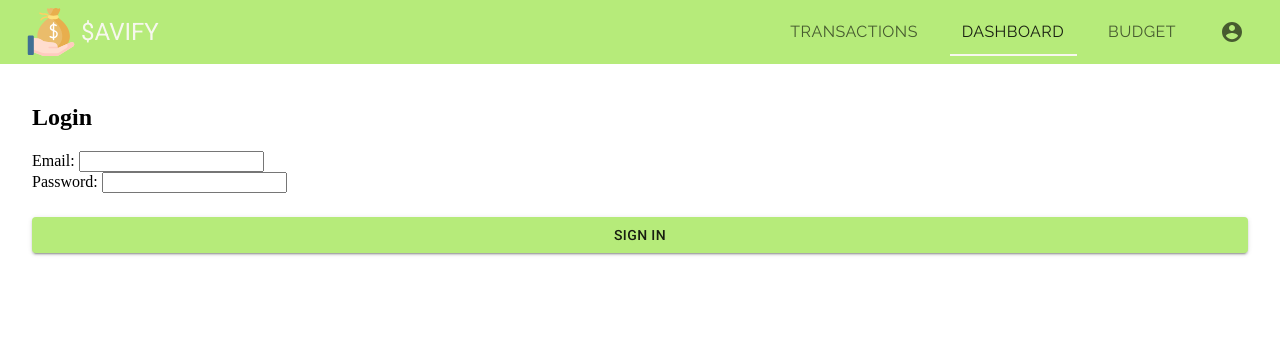
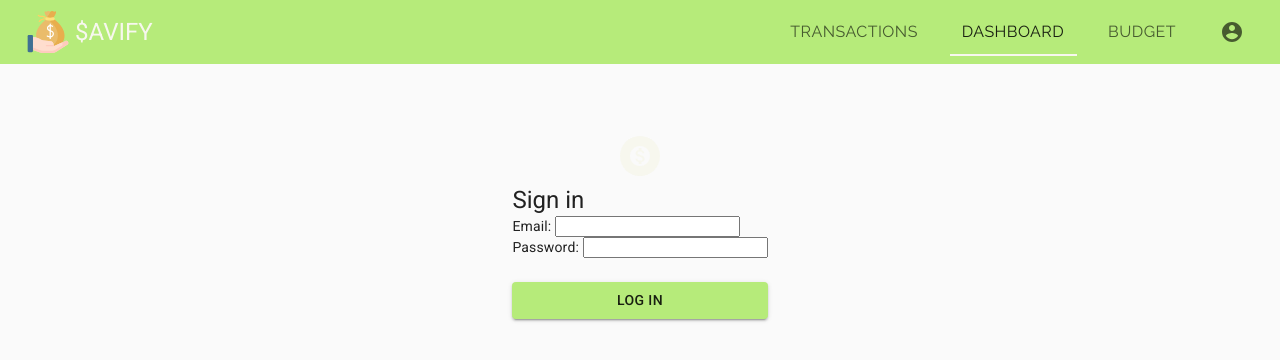
Before and after one commit to jerome-chua/pfintracker-frontend, a React (Create React App) app: page / in a window 1280 px wide. Shown: the top 360 px of the page. Built offline with nearby package versions, Linux system fonts and the light colour scheme; no server answers.

Commit message:
Stylise current login form

```diff
--- a/src/components/LoginForm.jsx
+++ b/src/components/LoginForm.jsx
@@ -1,6 +1,13 @@
 import React, { useState } from "react";
 import { makeStyles } from "@material-ui/core/styles";
-import { Container, Button } from "@material-ui/core";
+import {
+  Avatar,
+  Container,
+  Button,
+  CssBaseline,
+  Typography,
+} from "@material-ui/core";
+import { MonetizationOn } from "@material-ui/icons";
 
 const useStyles = makeStyles((theme) => ({
   paper: {
@@ -33,10 +40,17 @@ export default function LoginForm({ Login, error }) {
   };
 
   return (
-    <Container>
+    <Container component="main" maxWidth="xs">
+      <CssBaseline />
+      <div className={classes.paper}>
+        <Avatar className={classes.avatar}>
+          <MonetizationOn />
+        </Avatar>
         <form onSubmit={handleSubmit}>
           <div className="form-inner">
-          <h2>Login</h2>
+            <Typography component="h1" variant="h5">
+              Sign in
+            </Typography>
             {error !== "" ? <div className="error">{error}</div> : ""}
             <div className="form-group">
               <label htmlFor="email">Email: </label>
@@ -69,10 +83,11 @@ export default function LoginForm({ Login, error }) {
               color="primary"
               className={classes.submit}
             >
-            Sign In
+              Log In
             </Button>
           </div>
         </form>
+      </div>
     </Container>
   );
 }
```
Lines whose indentation alone changed are shown as unchanged.
